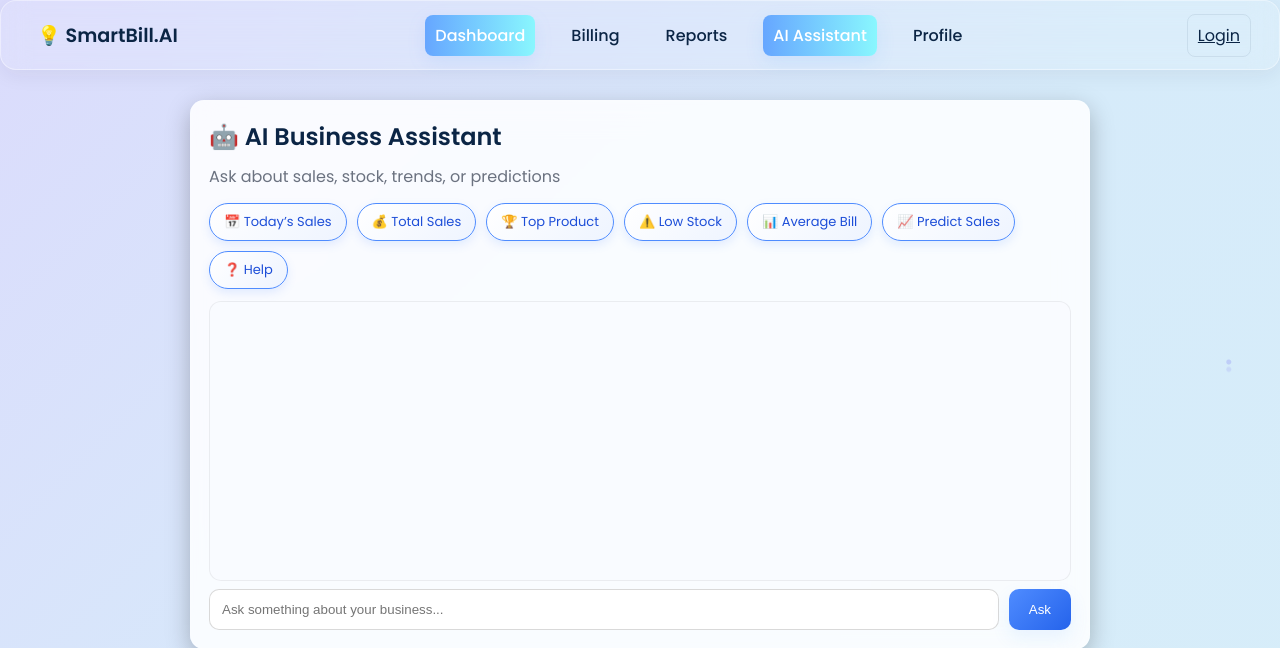
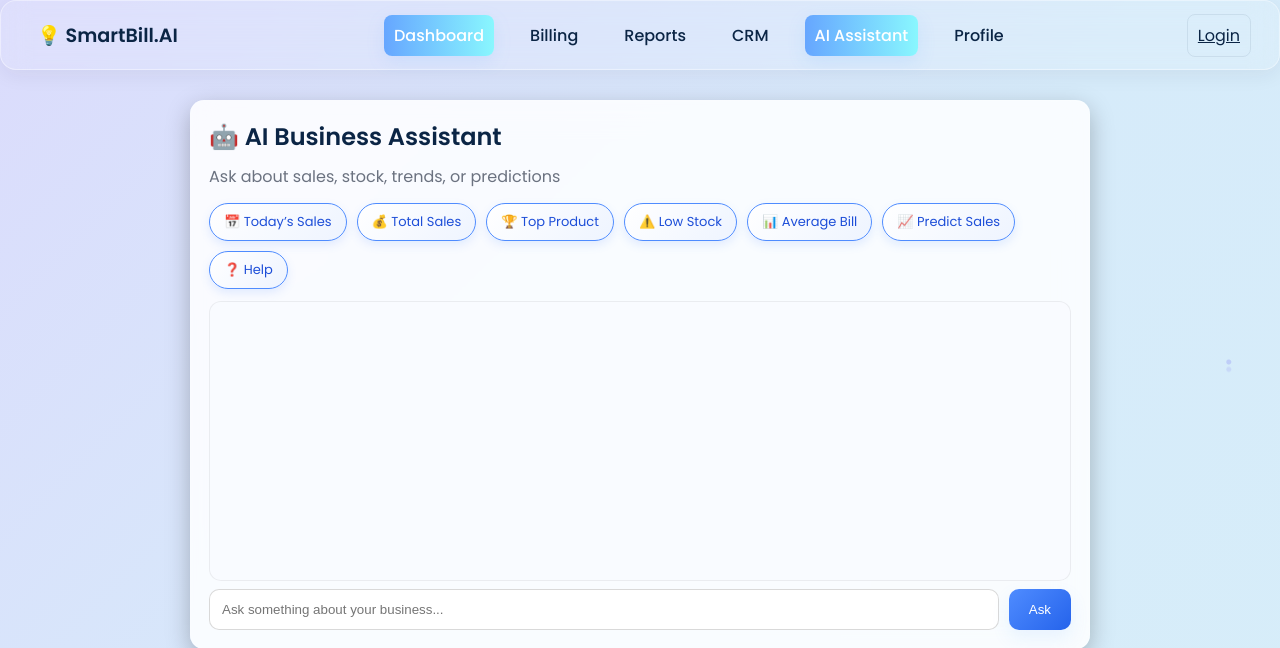
Before and after one commit to Basith-Rubani/SmartBill.AI, a Flask app: page /ai-dashboard in a window 1280 px wide. Shown: the top 648 px of the page. Run offline with Flask 3, Linux system fonts and the light colour scheme; parts of the project's set-up code (start-up, migrations or seed data) failed here and were passed over.

Commit message:
Update base.html

```diff
--- a/templates/base.html
+++ b/templates/base.html
@@ -66,6 +66,13 @@
         </a>
 
         <a
+          href="{{ url_for('crm.crm_page') }}"
+          class="{{ 'active' if request.path.startswith('/crm') else '' }}"
+        >
+          CRM
+        </a>
+
+        <a
           href="{{ url_for('ai_module.ai_dashboard') }}"
           class="{{ 'active' if request.path.startswith('/ai') else '' }}"
         >
```
